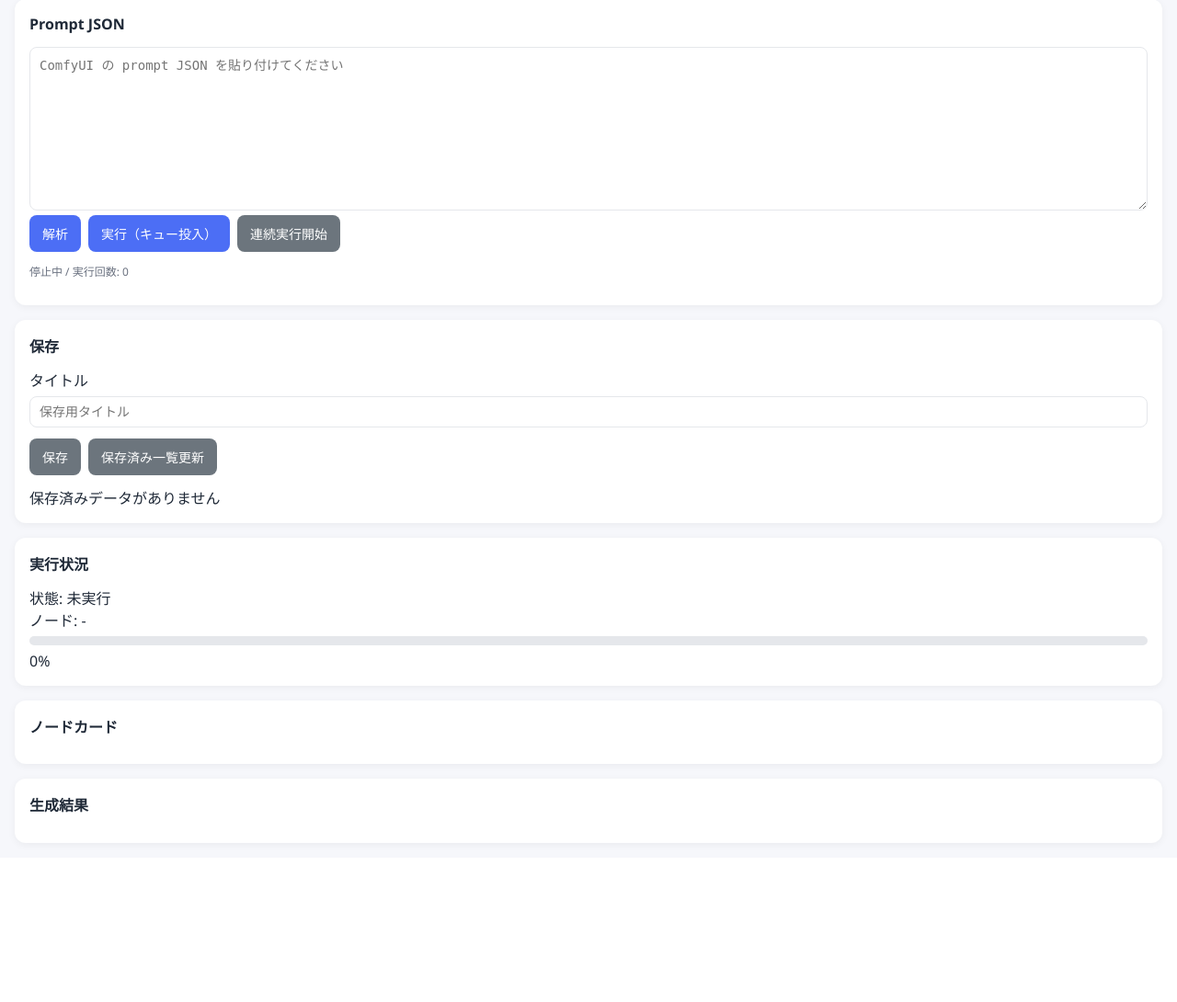
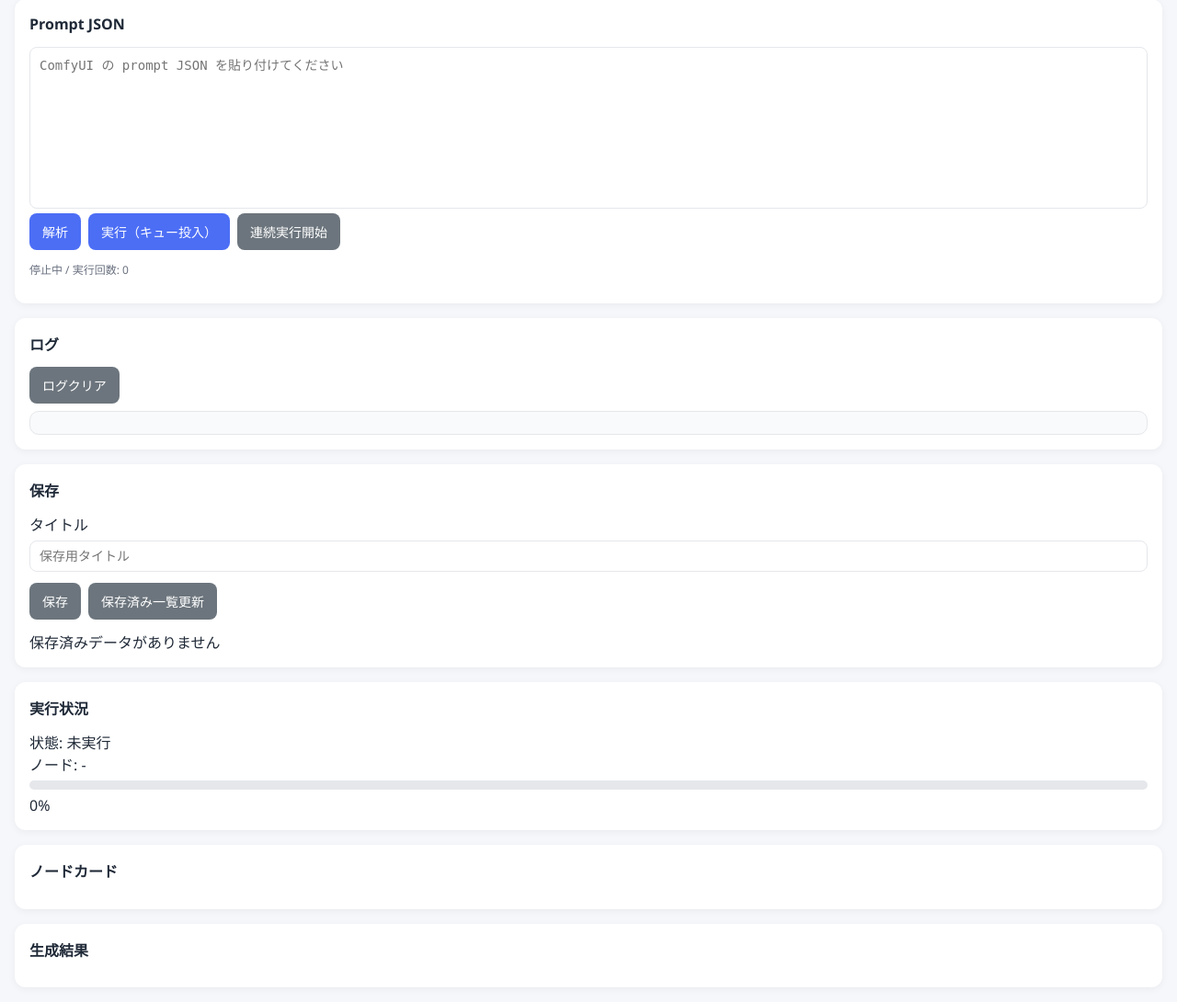
Before and after one commit to yournukes/comfy-mobile-ui-generator, a FastAPI app: page / in a window 1280 px wide. Shown: the part 314-1404 px from the top of the page at 92% size. Before the commit the page ends 1235 px from the top, so only its background shows below. Run offline with FastAPI, Linux system fonts and the light colour scheme; data that the repository does not hold is empty.

Commit message:
Add log panel and autosize prompt input

```diff
--- a/app/static/app.js
+++ b/app/static/app.js
@@ -10,6 +10,9 @@ const queuePromptButton = document.getElementById("queuePrompt");
 const repeatToggleButton = document.getElementById("repeatToggle");
 const parseStatus = document.getElementById("parseStatus");
 const repeatStatus = document.getElementById("repeatStatus");
+
+const clearLogButton = document.getElementById("clearLog");
+const logList = document.getElementById("logList");
 
 const promptTitleInput = document.getElementById("promptTitle");
 const savePromptButton = document.getElementById("savePrompt");
@@ -33,6 +36,34 @@ let currentPromptWrapper = null;
 let wsConnection = null;
 let latestPromptId = null;
 let repeatActive = false;
+
+function formatTimestamp(date = new Date()) {
+  return date.toLocaleTimeString("ja-JP", { hour12: false });
+}
+
+function addLogEntry(title, payload, isError = false) {
+  const entry = document.createElement("div");
+  entry.className = "log-entry";
+
+  const header = document.createElement("div");
+  header.className = "log-entry-header";
+  header.textContent = `[${formatTimestamp()}] ${title}`;
+  if (isError) {
+    header.classList.add("error");
+  }
+
+  const body = document.createElement("pre");
+  body.className = "log-entry-body";
+  body.textContent = typeof payload === "string" ? payload : safeStringify(payload);
+
+  entry.appendChild(header);
+  entry.appendChild(body);
+  logList.prepend(entry);
+}
+
+function clearLogs() {
+  logList.innerHTML = "";
+}
 
 function setStatus(element, message, isError = false) {
   element.textContent = message;
@@ -58,6 +89,11 @@ function safeStringify(value) {
   return JSON.stringify(value, null, 2);
 }
 
+function resizePromptTextarea() {
+  promptInput.style.height = "auto";
+  promptInput.style.height = `${promptInput.scrollHeight}px`;
+}
+
 function parsePromptJson() {
   const text = promptInput.value.trim();
   if (!text) {
@@ -75,9 +111,11 @@ function parsePromptJson() {
     }
     setStatus(parseStatus, "解析に成功しました");
     renderNodeCards();
+    resizePromptTextarea();
     return currentPrompt;
   } catch (error) {
     setStatus(parseStatus, `JSON エラー: ${error.message}`, true);
+    addLogEntry("JSON 解析エラー", error.message, true);
     return null;
   }
 }
@@ -90,6 +128,7 @@ function syncPromptTextarea() {
     ? { ...currentPromptWrapper, prompt: currentPrompt }
     : currentPrompt;
   promptInput.value = safeStringify(output);
+  resizePromptTextarea();
 }
 
 function getInputSpec(classType, key) {
@@ -262,9 +301,11 @@ async function loadObjectInfo() {
   try {
     objectInfo = await fetchJson(`/api/object_info?base_url=${encodeURIComponent(baseUrl)}`);
     setStatus(baseUrlStatus, "ノード定義を取得しました");
+    addLogEntry("ノード定義取得レスポンス", objectInfo);
     renderNodeCards();
   } catch (error) {
     setStatus(baseUrlStatus, `取得失敗: ${error.message}`, true);
+    addLogEntry("ノード定義取得失敗", error.message, true);
   }
 }
 
@@ -313,9 +354,11 @@ async function queuePrompt() {
     });
     latestPromptId = response.prompt_id;
     setStatus(parseStatus, `キュー投入完了: ${response.prompt_id}`);
+    addLogEntry("キュー投入レスポンス", response);
     connectWebSocket(baseUrl, response.client_id);
   } catch (error) {
     setStatus(parseStatus, `キュー投入失敗: ${error.message}`, true);
+    addLogEntry("キュー投入失敗", error.message, true);
   }
 }
 
@@ -472,10 +515,12 @@ async function fetchResults() {
   const baseUrl = baseUrlInput.value.trim();
   try {
     const history = await fetchJson(`/api/history?base_url=${encodeURIComponent(baseUrl)}&prompt_id=${encodeURIComponent(latestPromptId)}`);
+    addLogEntry("履歴取得レスポンス", history);
     const images = extractImages(history);
     renderImages(images, baseUrl);
   } catch (error) {
     executionError.textContent = `結果取得失敗: ${error.message}`;
+    addLogEntry("履歴取得失敗", error.message, true);
   }
 }
 
@@ -618,7 +663,10 @@ saveDefaultUrlButton.addEventListener("click", saveDefaultUrl);
 restoreDefaultUrlButton.addEventListener("click", restoreDefaultUrl);
 savePromptButton.addEventListener("click", savePrompt);
 refreshSavedButton.addEventListener("click", refreshSavedList);
+clearLogButton.addEventListener("click", clearLogs);
+promptInput.addEventListener("input", resizePromptTextarea);
 
 refreshSavedList();
 refreshRepeatStatus();
 setInterval(refreshRepeatStatus, 5000);
+resizePromptTextarea();
--- a/app/static/styles.css
+++ b/app/static/styles.css
@@ -78,7 +78,9 @@ select {
 }
 
 textarea {
-  resize: vertical;
+  resize: none;
+  overflow: hidden;
+  min-height: 120px;
 }
 
 .button-row {
@@ -239,3 +241,39 @@ button.repeat-active {
   display: flex;
   gap: 8px;
 }
+
+.log-list {
+  display: flex;
+  flex-direction: column;
+  gap: 12px;
+  max-height: 360px;
+  overflow-y: auto;
+  border: 1px solid var(--border);
+  border-radius: 10px;
+  padding: 12px;
+  background: #f9fafb;
+}
+
+.log-entry {
+  border-bottom: 1px solid var(--border);
+  padding-bottom: 10px;
+}
+
+.log-entry:last-child {
+  border-bottom: none;
+  padding-bottom: 0;
+}
+
+.log-entry-header {
+  font-size: 12px;
+  font-weight: 600;
+  margin-bottom: 6px;
+}
+
+.log-entry-body {
+  margin: 0;
+  font-size: 12px;
+  white-space: pre-wrap;
+  word-break: break-word;
+  color: var(--text);
+}
--- a/app/templates/index.html
+++ b/app/templates/index.html
@@ -37,6 +37,14 @@
       </div>
       <p id="parseStatus" class="status"></p>
       <p id="repeatStatus" class="status"></p>
+    </section>
+
+    <section class="panel">
+      <h2>ログ</h2>
+      <div class="button-row">
+        <button id="clearLog" class="secondary">ログクリア</button>
+      </div>
+      <div id="logList" class="log-list"></div>
     </section>
 
     <section class="panel">
```
